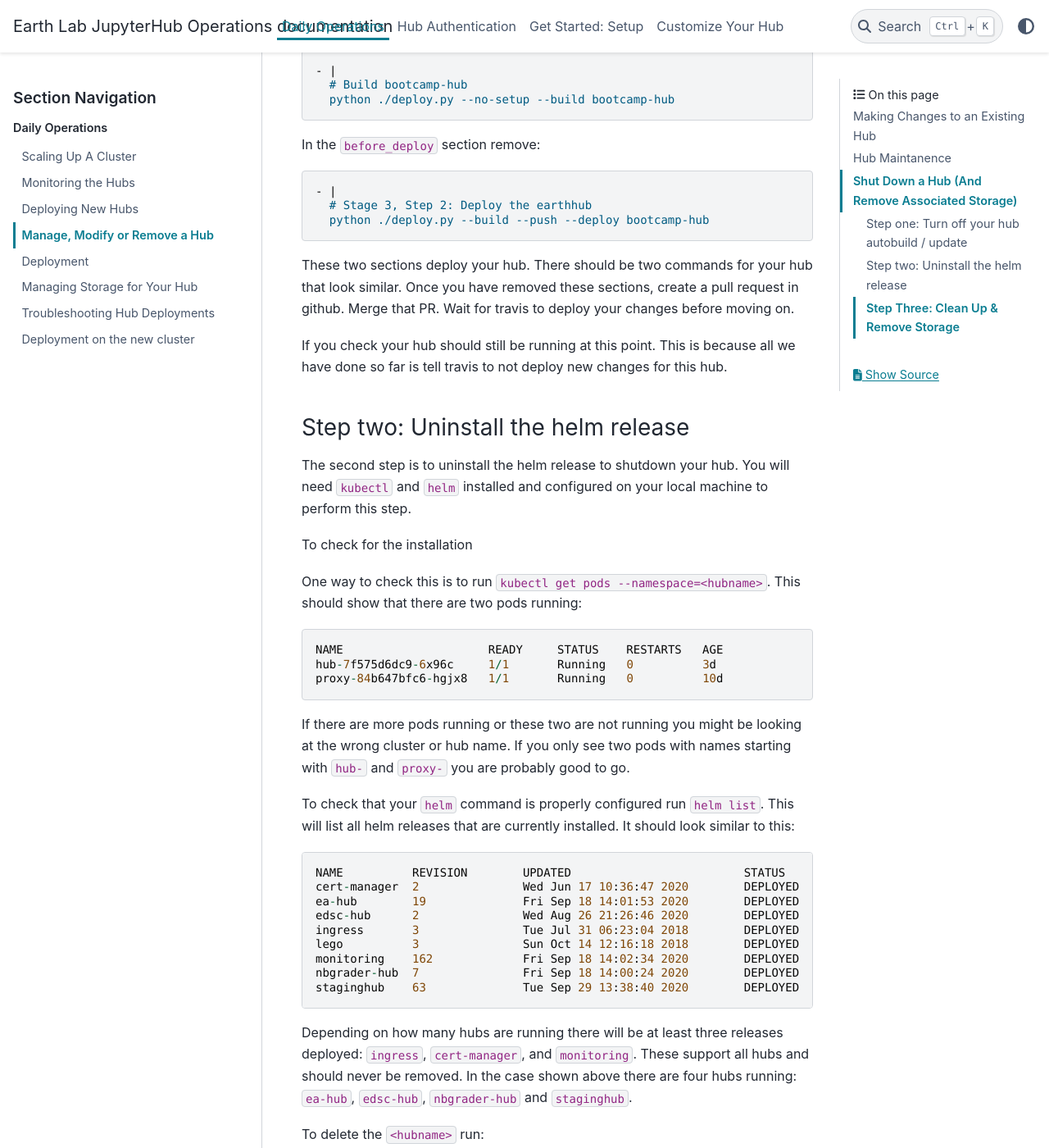
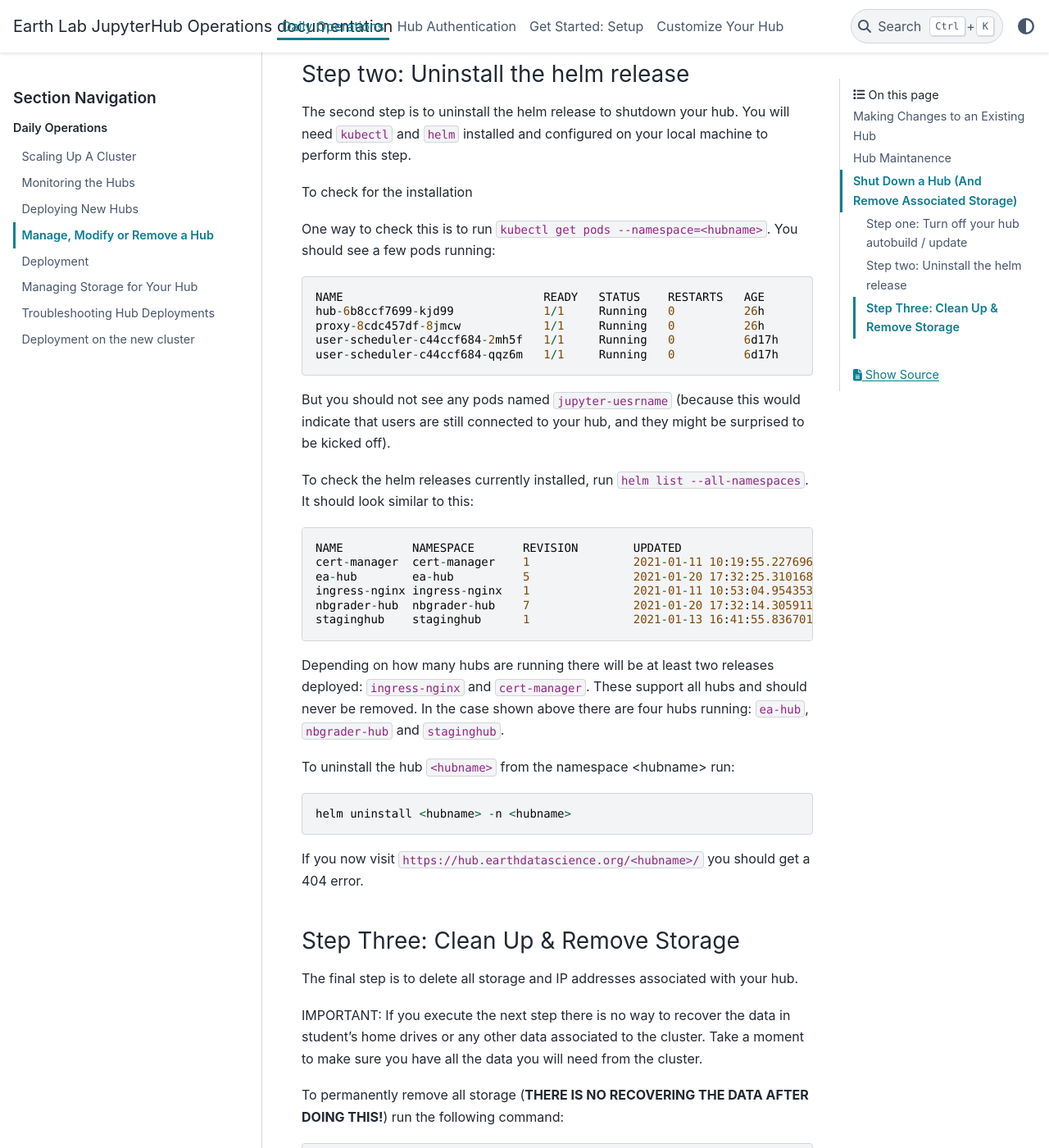
Before and after one commit to earthlab/hub-ops, a Sphinx documentation site: the page built from docs/source/daily-operations/modify-remove-hub.rst, in a window 1280 px wide and 1400 px high, scrolled down 2261 px. Shown: the whole window at 82% size. Built offline with Sphinx 7.4.7 and the PyData theme 0.15.4, drawn with Linux system fonts in a browser that asks for light colours; some of the changed text lies outside the part shown.

Commit message:
update docs for modifying hubs

```diff
--- a/docs/source/daily-operations/modify-remove-hub.rst
+++ b/docs/source/daily-operations/modify-remove-hub.rst
@@ -15,18 +15,11 @@
 
 * fork https://github.com/earthlab/hub-ops
 * in your fork create a new branch
-* edit the hub's configuration in :code:`hub-charts/<nameofthehub>/values.yaml`
+* edit the hub's configuration in :code:`hub-configs/<hubname>.yaml`
 * commit the change and make a PR
-* fix any errors travis finds
-* once you merge the PR travis will start deploying your changes
-* check the status of your deployment and see what travis is doing by visiting:
-  `<https://travis-ci.org/earthlab/hub-ops/branches>`_ Check the status of the latest
-  build for the `master` branch
-* once travis has deployed your changes, check by hand if everything is working
-  as expected by visiting :code:`https://hub.earthdatascience.org/<nameofthehub>/`.
-  If something is broken, create a new PR that reverts your first PR. Then try
-  again with a new PR.
-
+* fix any GitHub Action errors, https://github.com/earthlab/hub-ops/actions
+* after merge, Actions will will start deploying your changes. Check the status of your deployment
+* once the Actions workflows have completed, check that the hub is working as expected at https://hub.earthdatascience.org/hubname/`.
 
 Hub Maintanence
 ----------------
@@ -53,7 +46,8 @@
 deployment. To remove users you will thus need to
 
 1. Edit the hub's yaml file which contains a list of users with permission to access the hub
-2. Manually delete storage <TODO: add more details about the best way to handle storage removal>
+2. (If GitHub authentication) Remove access tokens for the users
+3. Manually delete storage <TODO: add more details about the best way to handle storage removal>
 
 
 Shut Down a Hub (And Remove Associated Storage)
@@ -77,34 +71,11 @@
 
 The first step in removing a hub is to turn it off. To do this
 
-1. Open the  :code:`travis.yml` file in the root of the hub-ops repo.
-2. Remove the commands listed below
+1. Make a PR that edits the Actions workflows in :code:`.github/workflows` and removes the hub from the hubname array (there is one instance in :code:`build-only` and two in :code:`build-deploy`).
 
-For example, to remove a hub called `bootcamp-hub`, in the :code:`scripts`
-section remove:
+Merge that PR. Wait for Actions to finish before moving on.
 
-.. code-block:: yaml
-
-    - |
-      # Build bootcamp-hub
-      python ./deploy.py --no-setup --build bootcamp-hub
-
-In the :code:`before_deploy` section remove:
-
-.. code-block:: yaml
-
-      - |
-        # Stage 3, Step 2: Deploy the earthhub
-        python ./deploy.py --build --push --deploy bootcamp-hub
-
-These two sections deploy your hub. There should be two commands for your
-hub that look similar. Once you have removed these sections, create a pull request
-in github. Merge that PR. Wait for travis
-to deploy your changes before moving on.
-
-If you check your hub should still be running at this point. This is because all
-we have done so far is tell travis to not deploy new changes for this hub.
-
+If you check your hub should still be running at this point. This is because all we have done is stop Actions from trying to build the docker image and deploy the hub when there are changes.
 
 Step two: Uninstall the helm release
 ~~~~~~~~~~~~~~~~~~~~~~~~~~~~~~~~~~~~
@@ -116,39 +87,34 @@
 To check for the installation
 
 One way to check this is to
-run :code:`kubectl get pods --namespace=<hubname>`. This should show that there are
-two pods running::
+run :code:`kubectl get pods --namespace=<hubname>`. You should see a few pods running::
 
-    NAME                     READY     STATUS    RESTARTS   AGE
-    hub-7f575d6dc9-6x96c     1/1       Running   0          3d
-    proxy-84b647bfc6-hgjx8   1/1       Running   0          10d
+  NAME                             READY   STATUS    RESTARTS   AGE
+  hub-6b8ccf7699-kjd99             1/1     Running   0          26h
+  proxy-8cdc457df-8jmcw            1/1     Running   0          26h
+  user-scheduler-c44ccf684-2mh5f   1/1     Running   0          6d17h
+  user-scheduler-c44ccf684-qqz6m   1/1     Running   0          6d17h
 
-If there are more pods running or these two are not running you might be looking
-at the wrong cluster or hub name. If you only see two pods with names starting
-with :code:`hub-` and :code:`proxy-` you are probably good to go.
+But you should not see any pods named :code:`jupyter-uesrname` (because this would indicate that users are still connected to your hub, and they might be surprised to be kicked off).
 
-To check that your :code:`helm` command is properly configured run :code:`helm list`.
-This will list all helm releases that are currently installed. It should look
-similar to this::
+To check the helm releases currently installed, run :code:`helm list --all-namespaces`. It should look similar to this::
 
-  NAME        	REVISION	UPDATED                 	STATUS  	CHART               	APP VERSION	NAMESPACE
-  cert-manager	2       	Wed Jun 17 10:36:47 2020	DEPLOYED	cert-manager-v0.15.1	v0.15.1    	cert-manager
-  ea-hub      	19      	Fri Sep 18 14:01:53 2020	DEPLOYED	earthhub-0.1.0      	           	ea-hub
-  edsc-hub    	2       	Wed Aug 26 21:26:46 2020	DEPLOYED	edsc-hub-0.1.0      	           	edsc-hub
-  ingress     	3       	Tue Jul 31 06:23:04 2018	DEPLOYED	nginx-ingress-0.23.0	0.15.0     	router
-  lego        	3       	Sun Oct 14 12:16:18 2018	DEPLOYED	kube-lego-0.4.2     	v0.1.6     	router
-  monitoring  	162     	Fri Sep 18 14:02:34 2020	DEPLOYED	monitoring-0.1.0    	           	monitoring
-  nbgrader-hub	7       	Fri Sep 18 14:00:24 2020	DEPLOYED	nbgrader-hub-0.1.0  	           	nbgrader-hub
-  staginghub  	63      	Tue Sep 29 13:38:40 2020	DEPLOYED	staginghub-0.1.0    	           	staginghub
 
-Depending on how many hubs are running there will be at least three releases
-deployed: :code:`ingress`, :code:`cert-manager`, and :code:`monitoring`. These support
+  NAME         	NAMESPACE    	REVISION	UPDATED                                	STATUS  	CHART               	APP VERSION
+  cert-manager 	cert-manager 	1       	2021-01-11 10:19:55.227696 -0500 EST   	deployed	cert-manager-v1.1.0 	v1.1.0
+  ea-hub       	ea-hub       	5       	2021-01-20 17:32:25.310168188 +0000 UTC	deployed	jupyterhub-0.10.6   	1.2.2
+  ingress-nginx	ingress-nginx	1       	2021-01-11 10:53:04.954353 -0500 EST   	deployed	ingress-nginx-3.19.0	0.43.0
+  nbgrader-hub 	nbgrader-hub 	7       	2021-01-20 17:32:14.305911604 +0000 UTC	deployed	jupyterhub-0.10.6   	1.2.2
+  staginghub   	staginghub   	1       	2021-01-13 16:41:55.836701127 +0000 UTC	deployed	jupyterhub-0.10.6   	1.2.2
+
+Depending on how many hubs are running there will be at least two releases
+deployed: :code:`ingress-nginx` and :code:`cert-manager`. These support
 all hubs and should never be removed. In the case shown above there are four
-hubs running: :code:`ea-hub`, :code:`edsc-hub`, :code:`nbgrader-hub` and :code:`staginghub`.
+hubs running: :code:`ea-hub`, :code:`nbgrader-hub` and :code:`staginghub`.
 
-To delete the :code:`<hubname>` run::
+To uninstall the hub :code:`<hubname>` from the namespace <hubname> run::
 
-    helm delete <hubname> --purge
+    helm uninstall <hubname> -n <hubname>
 
 If you now
 visit :code:`https://hub.earthdatascience.org/<hubname>/` you should get a 404 error.
```
